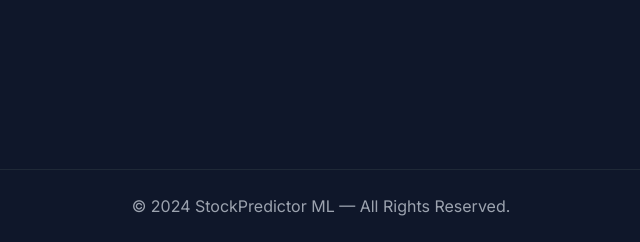
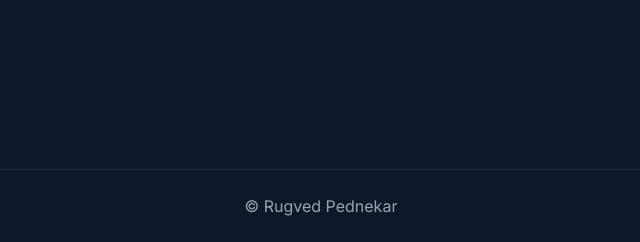
Before and after one commit to Rugvedpednekar/stock-predictor-ml, a Flask app: page /search in a window 1280 px wide. Shown: the part 695-937 px from the top of the page, without its empty margins (319-959 px from the left). Run offline with Flask 3, Linux system fonts and the light colour scheme; some libraries are stand-ins or nearby versions.

Commit message:
Change footer copyright information
Updated footer copyright year and author name.

```diff
--- a/templates/search.html
+++ b/templates/search.html
@@ -173,7 +173,7 @@
 
 <!-- FOOTER -->
 <footer class="text-center text-gray-400 py-6 border-t border-gray-800">
-    © 2024 StockPredictor ML — All Rights Reserved.
+    © Rugved Pednekar
 </footer>
 
 <script>
```
